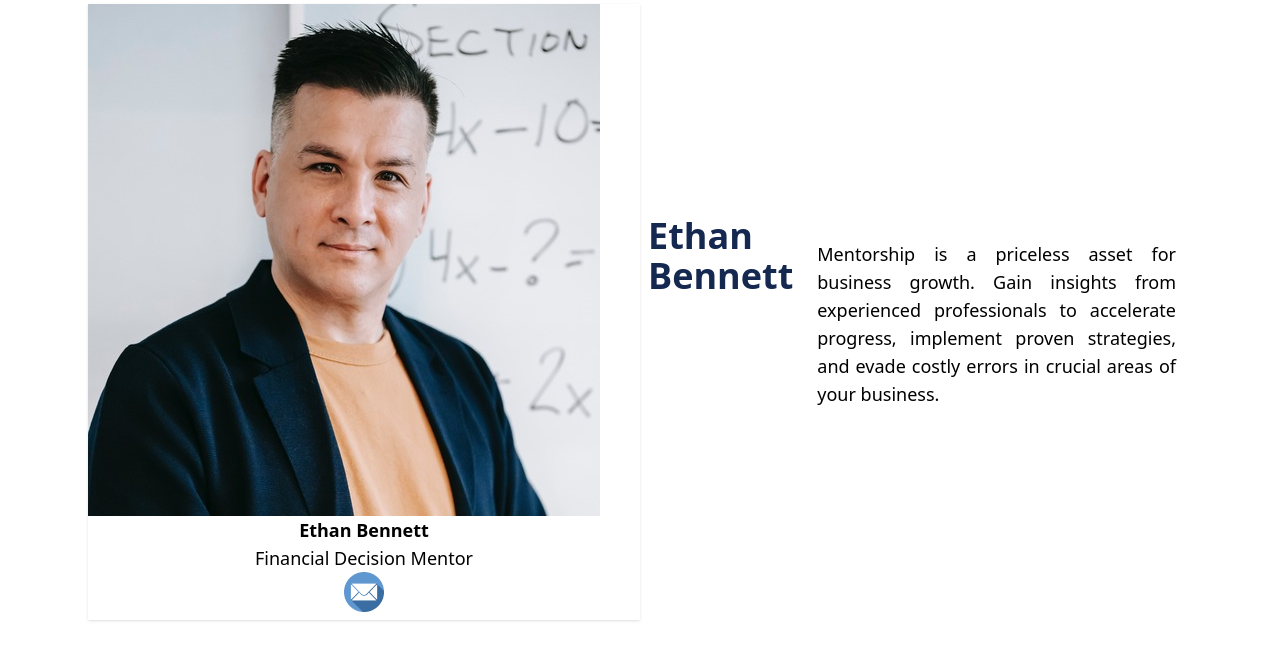
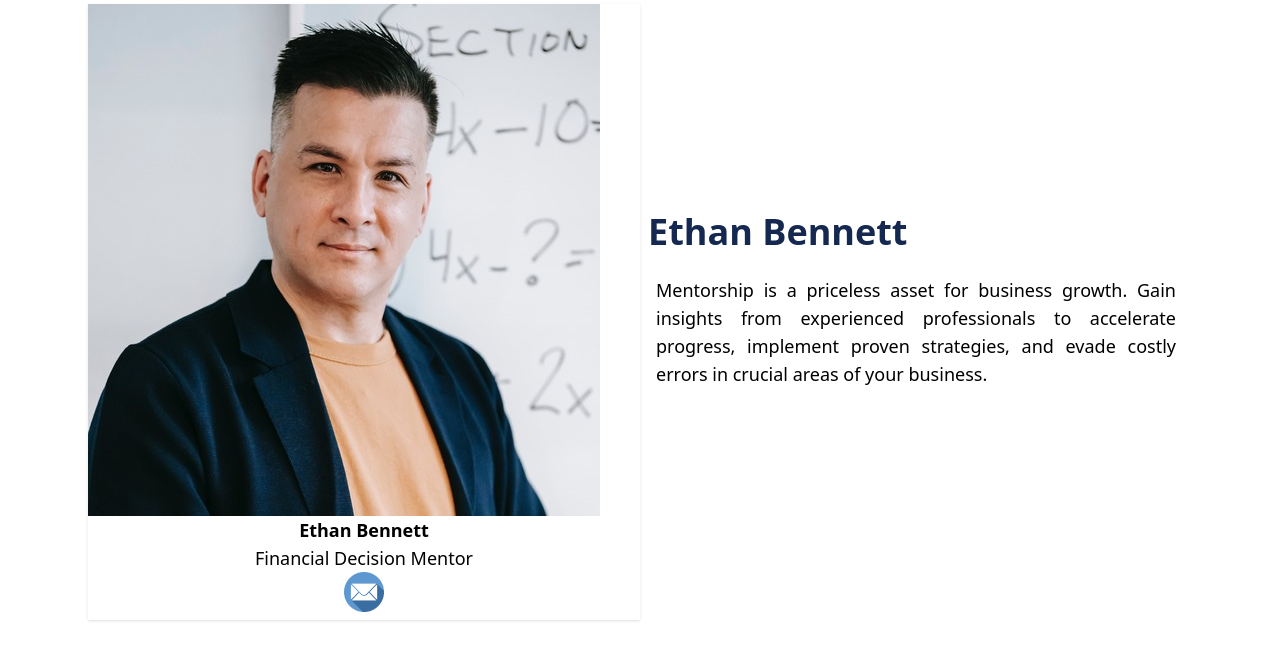
Before and after one commit to rylCodes/nc-antipolo-website, a Django app: a page that uses templates/expert_mentor.html in a window 1280 px wide. Shown: the part 188-840 px from the top of the page. Run offline with Django 4.2, Linux system fonts and the light colour scheme; data comes from the database, SQL or seed files in the repository; style sheets or scripts are compiled from the project's sources; some libraries are stand-ins or nearby versions.

Commit message:
to commit just to pull the files

```diff
--- a/templates/expert_mentor.html
+++ b/templates/expert_mentor.html
@@ -24,7 +24,7 @@
                       </div>
                     </div>
 
-                    <div class="flex items-start space-y-6 lg:w-1/2">
+                    <div class="flex flex-col justify-start items-start space-y-6 lg:w-1/2">
                         <h2 class="text-4xl font-bold text-myNavy px-2">{{experts.name}}</h2>
                         <p class="text-justify text-lg px-4">
                             Mentorship is a priceless asset for business growth. Gain insights from experienced professionals to accelerate progress, implement proven strategies, and evade costly errors in crucial areas of your business.</p>
```
